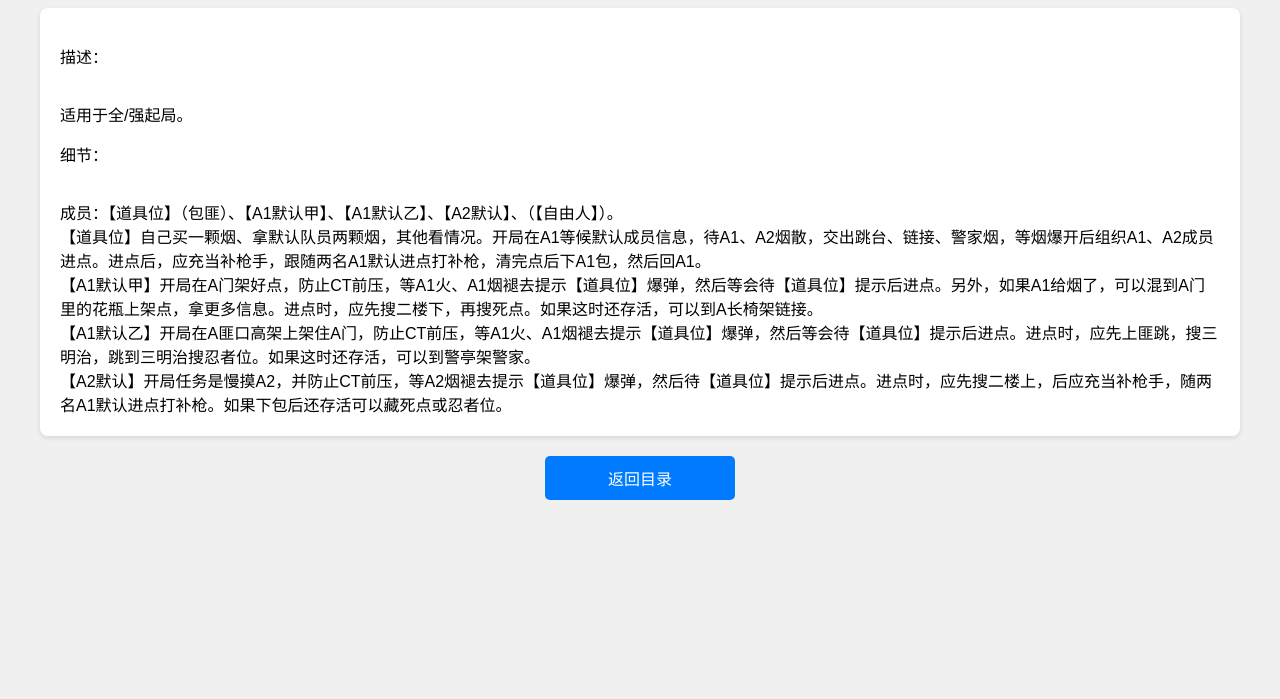
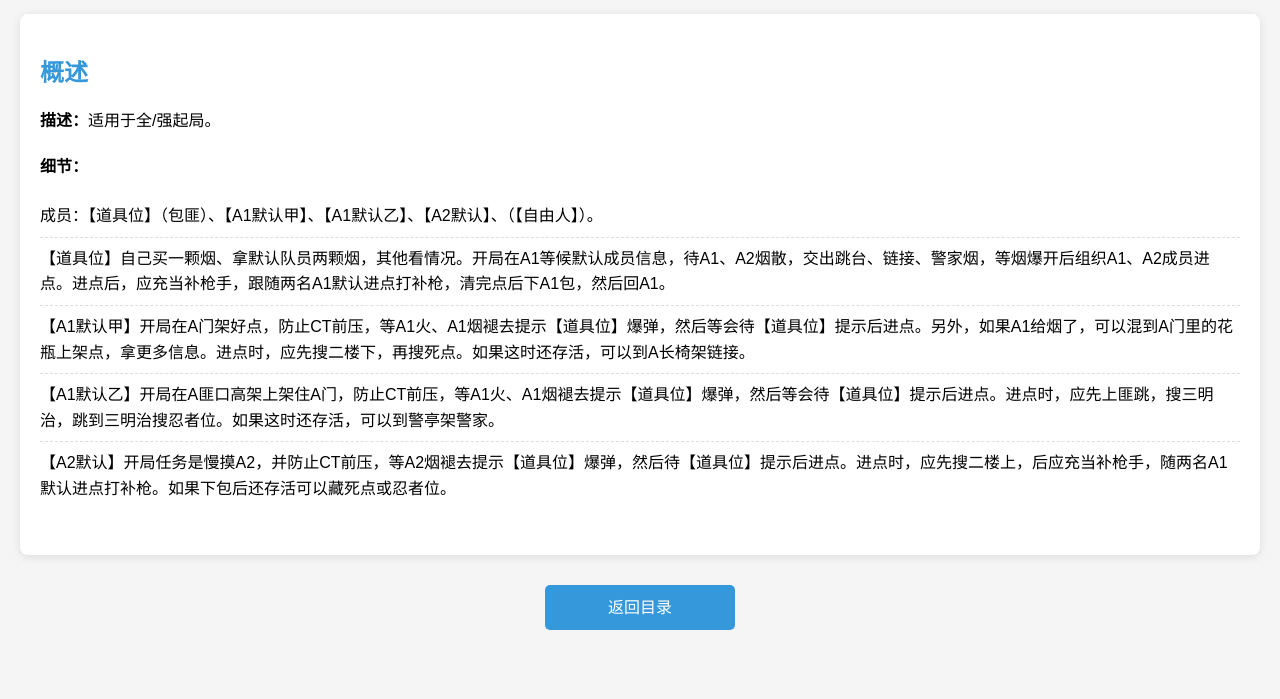
Before and after one commit to EytleBB/zsbb, a plain HTML site: page tactic1.html in a window 1280 px wide. Shown: the part 101-800 px from the top of the page. Drawn offline with Linux system fonts and the light colour scheme.

Commit message:
Update tactic1.html

```diff
--- a/tactic1.html
+++ b/tactic1.html
@@ -3,63 +3,100 @@
 <head>
     <meta charset="UTF-8">
     <meta name="viewport" content="width=device-width, initial-scale=1.0">
-    <title>[T]打A爆弹</title>
+    <title>打A爆弹(Plan1)</title>
     <style>
         body {
             font-family: Arial, sans-serif;
-            max-width: 1200px;
-            margin: 0 auto;
-            padding: 20px;
-            background-color: #f0f0f0;
+            line-height: 1.6;
+            margin: 20px;
+            background-color: #f5f5f5;
         }
 
         h1 {
+            color: #e74c3c;
             text-align: center;
-            color: #1a73e8;
+            margin-bottom: 30px;
+            border-bottom: 2px solid #e74c3c;
+            padding-bottom: 10px;
         }
 
         .content {
+            background-color: white;
             padding: 20px;
-            background-color: white;
             border-radius: 8px;
-            box-shadow: 0 2px 5px rgba(0,0,0,0.1);
+            box-shadow: 0 2px 10px rgba(0,0,0,0.1);
+        }
+
+        h2 {
+            color: #3498db;
+            margin: 20px 0 10px;
+        }
+
+        .section {
+            margin-bottom: 25px;
+        }
+
+        .description, .details {
+            margin-bottom: 20px;
+        }
+
+        .member-list {
+            list-style: none;
+            padding-left: 0;
+        }
+
+        .member-list li {
+            padding: 8px 0;
+            border-bottom: 1px dashed #ddd;
+        }
+
+        .member-list li:last-child {
+            border-bottom: none;
         }
 
         .back-button {
             display: block;
             width: 150px;
-            margin: 20px auto;
+            margin: 30px auto 0;
             padding: 10px 20px;
-            background-color: #007bff;
+            background-color: #3498db;
             color: white;
             text-align: center;
             text-decoration: none;
             border-radius: 5px;
+            transition: background-color 0.3s;
         }
 
         .back-button:hover {
-            background-color: #0056b3;
+            background-color: #2980b9;
+        }
+
+        /* 去除默认的 br 换行影响 */
+        br {
+            display: none;
         }
     </style>
 </head>
 <body>
     <h1>打A爆弹(Plan1)</h1>
     <div class="content">
-        <p>描述：</p>
-            <br>适用于全/强起局。
-        <p>细节：</p>
+        <h2>概述</h2>
+        <div class="section">
+            <div class="description">
+                <p><strong>描述：</strong>适用于全/强起局。</p>
+            </div>
 
-
-
-<br>成员：【道具位】（包匪）、【A1默认甲】、【A1默认乙】、【A2默认】、（【自由人】）。
-
-<br>【道具位】自己买一颗烟、拿默认队员两颗烟，其他看情况。开局在A1等候默认成员信息，待A1、A2烟散，交出跳台、链接、警家烟，等烟爆开后组织A1、A2成员进点。进点后，应充当补枪手，跟随两名A1默认进点打补枪，清完点后下A1包，然后回A1。
-
-<br>【A1默认甲】开局在A门架好点，防止CT前压，等A1火、A1烟褪去提示【道具位】爆弹，然后等会待【道具位】提示后进点。另外，如果A1给烟了，可以混到A门里的花瓶上架点，拿更多信息。进点时，应先搜二楼下，再搜死点。如果这时还存活，可以到A长椅架链接。
-
-<br>【A1默认乙】开局在A匪口高架上架住A门，防止CT前压，等A1火、A1烟褪去提示【道具位】爆弹，然后等会待【道具位】提示后进点。进点时，应先上匪跳，搜三明治，跳到三明治搜忍者位。如果这时还存活，可以到警亭架警家。
-<br>【A2默认】开局任务是慢摸A2，并防止CT前压，等A2烟褪去提示【道具位】爆弹，然后待【道具位】提示后进点。进点时，应先搜二楼上，后应充当补枪手，随两名A1默认进点打补枪。如果下包后还存活可以藏死点或忍者位。
-
+            <div class="details">
+                <p><strong>细节：</strong></p>
+                <ul class="member-list">
+                    <li>成员：【道具位】（包匪）、【A1默认甲】、【A1默认乙】、【A2默认】、（【自由人】）。</li>
+                    <li>【道具位】自己买一颗烟、拿默认队员两颗烟，其他看情况。开局在A1等候默认成员信息，待A1、A2烟散，交出跳台、链接、警家烟，等烟爆开后组织A1、A2成员进点。进点后，应充当补枪手，跟随两名A1默认进点打补枪，清完点后下A1包，然后回A1。</li>
+                    <li>【A1默认甲】开局在A门架好点，防止CT前压，等A1火、A1烟褪去提示【道具位】爆弹，然后等会待【道具位】提示后进点。另外，如果A1给烟了，可以混到A门里的花瓶上架点，拿更多信息。进点时，应先搜二楼下，再搜死点。如果这时还存活，可以到A长椅架链接。</li>
+                    <li>【A1默认乙】开局在A匪口高架上架住A门，防止CT前压，等A1火、A1烟褪去提示【道具位】爆弹，然后等会待【道具位】提示后进点。进点时，应先上匪跳，搜三明治，跳到三明治搜忍者位。如果这时还存活，可以到警亭架警家。</li>
+                    <li>【A2默认】开局任务是慢摸A2，并防止CT前压，等A2烟褪去提示【道具位】爆弹，然后待【道具位】提示后进点。进点时，应先搜二楼上，后应充当补枪手，随两名A1默认进点打补枪。如果下包后还存活可以藏死点或忍者位。</li>
+                </ul>
+            </div>
+        </div>
     </div>
     <a href="index.html" class="back-button">返回目录</a>
 </body>
```
